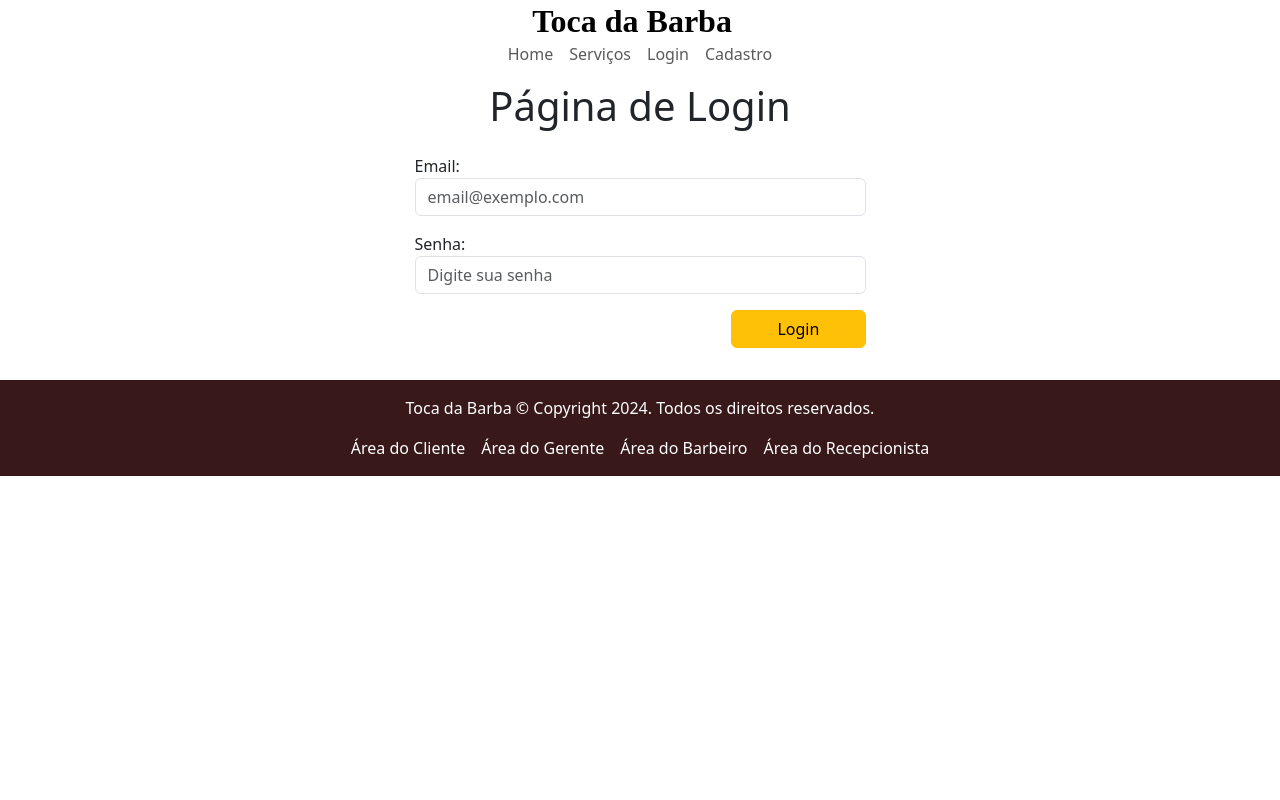
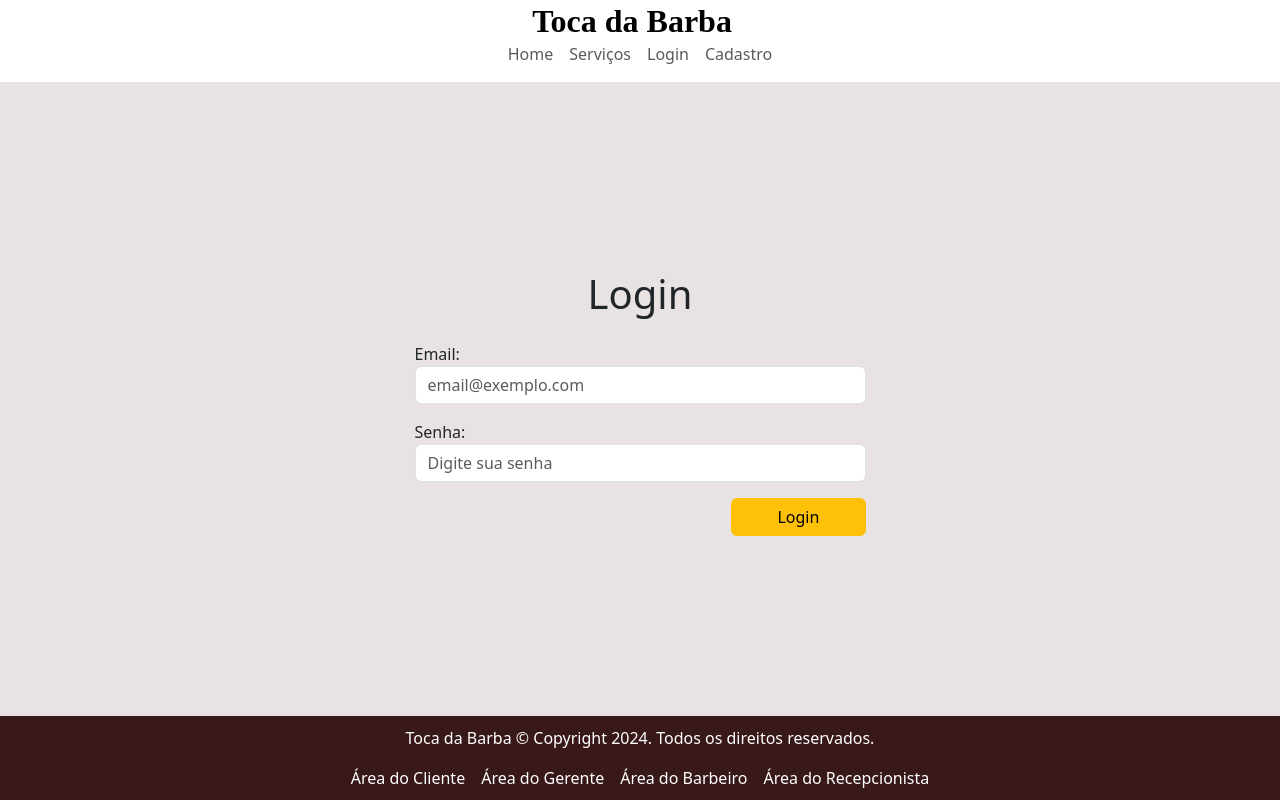
Before and after one commit to DIM0125/barber-front, a Vue app: page /login in a window 1280 px wide. Built offline with nearby package versions, Linux system fonts and the light colour scheme.

Commit message:
fix: realiza ajustes de layout

```diff
--- a/src/App.vue
+++ b/src/App.vue
@@ -4,24 +4,23 @@ import NavMenu from './components/NavMenu.vue'
 </script>
 
 <template>
-  <NavMenu />
-  <RouterView v-slot="{ Component }">
-    <transition name="fade" mode="out-in">
+  <div class="app">
+    <NavMenu class="navigation" />
+    <main class="content pt-4">
+      <RouterView v-slot="{ Component }" class="w-100">
+        <transition name="fade" mode="out-in" class="w-100">
           <component :is="Component" />
         </transition>
       </RouterView>
-  <div class="footer justify-content-center align-items-center py-3 my-3 container-fluid">
+    </main>
+    <div class="footer">
       <p>Toca da Barba © Copyright 2024. Todos os direitos reservados.</p>
       <div class="d-flex justify-content-center gap-3">
-
         <router-link to="/area-do-cliente" class="footer-link">Área do Cliente</router-link>
-
         <router-link to="/area-do-gerente" class="footer-link">Área do Gerente</router-link>
-
         <router-link to="/area-do-barbeiro" class="footer-link">Área do Barbeiro</router-link>
-
         <router-link to="/area-do-recepcionista" class="footer-link">Área do Recepcionista</router-link>
-
+      </div>
     </div>
   </div>
 </template>
@@ -37,13 +36,34 @@ import NavMenu from './components/NavMenu.vue'
   opacity: 0;
 }
 
+.app {
+  display: grid;
+  grid-template-rows: auto 1fr auto;
+  grid-template-columns: 1fr;
+  grid-template-areas:
+    "navigation"
+    "content"
+    "footer";
+  min-height: 100vh;
+}
+
+.navigation {
+  grid-area: navigation;
+}
+
+.content {
+  grid-area: content;
+  display: flex;
+  justify-content: center;
+  background-color: #e8e2e2;
+}
+
 .footer {
+  padding: 10px;
+  grid-area: footer;
   background-color: #381818;
   color: white;
   text-align: center;
-  position: absolute;
-  bottom: 100;
-  margin-top: auto;
 }
 
 .footer-link {
--- a/src/views/AgendamentoView.vue
+++ b/src/views/AgendamentoView.vue
@@ -1,6 +1,6 @@
 <template>
   <div>
-    <h1 class="text-center">Página de Agendamentos</h1>
+    <h1 class="text-center">Realize seu agendamento</h1>
     <div class="container w-50">
       <form>
         <div class="form-group">
--- a/src/views/CadastroView.vue
+++ b/src/views/CadastroView.vue
@@ -1,8 +1,8 @@
 <script setup>
-import { reactive, ref } from 'vue';
-import api from '../services/api.js';
+import { reactive, ref } from 'vue'
+import api from '../services/api.js'
 
-const cadastrado = ref(false);
+const cadastrado = ref(false)
 
 const cadastroForm = reactive({
   nome: '',
@@ -12,96 +12,95 @@ const cadastroForm = reactive({
   role: 'CLIENT'
 })
 
-const senhaConfirmacao = ref('');
-const errors = ref([]);
+const senhaConfirmacao = ref('')
+const errors = ref([])
 
 const validarCadastro = (cadastroForm) => {
-    let errors = [];
+  let errors = []
 
-    cadastroForm.nome = cadastroForm.nome.trim();
-    cadastroForm.email = cadastroForm.email.trim();
-    cadastroForm.senha = cadastroForm.senha.trim();
-    senhaConfirmacao.value = senhaConfirmacao.value.trim();
+  cadastroForm.nome = cadastroForm.nome.trim()
+  cadastroForm.email = cadastroForm.email.trim()
+  cadastroForm.senha = cadastroForm.senha.trim()
+  senhaConfirmacao.value = senhaConfirmacao.value.trim()
 
   if (cadastroForm.nome === '') {
-        errors.push('O campo Nome deve ser preenchido.');
+    errors.push('O campo Nome deve ser preenchido.')
   }
 
   if (cadastroForm.nome.length < 2) {
-        errors.push('O campo Nome deve ter pelo menos 2 caracteres.');
+    errors.push('O campo Nome deve ter pelo menos 2 caracteres.')
   }
 
   if (cadastroForm.email === '') {
-        errors.push('O campo Email deve ser preenchido.');
+    errors.push('O campo Email deve ser preenchido.')
   }
 
   if (cadastroForm.telefone !== '' && !checkTelefoneMask(cadastroForm.telefone)) {
-        errors.push('Digite um número de telefone válido.');
+    errors.push('Digite um número de telefone válido.')
   }
 
   if (cadastroForm.senha === '') {
-        errors.push('O campo senha deve ser preenchido.');
+    errors.push('O campo senha deve ser preenchido.')
   }
 
   if (senhaConfirmacao.value !== cadastroForm.senha) {
-        errors.push('As senhas devem ser iguais.');
+    errors.push('As senhas devem ser iguais.')
   }
 
-    return errors;
+  return errors
 }
 
 const handleSubmit = async () => {
-    errors.value = validarCadastro(cadastroForm);
+  errors.value = validarCadastro(cadastroForm)
 
   if (errors.value.length > 0) {
-        return;
+    return
   }
 
   if (cadastroForm.telefone === '') {
-        delete cadastroForm.telefone;
+    delete cadastroForm.telefone
   }
 
   try {
-        const response = await api.post('/users/client', cadastroForm);
+    const response = await api.post('/users/client', cadastroForm)
     if (response.status === 201) {
-            cadastrado.value = true;
+      cadastrado.value = true
     }
   } catch (error) {
     if (error?.response?.data?.error) {
-            errors.value.push(error?.response?.data?.error);
-        }
-        else {
-            errors.value = ["Ocorreu um erro! Tente novamente mais tarde."];
+      errors.value.push(error?.response?.data?.error)
+    } else {
+      errors.value = ['Ocorreu um erro! Tente novamente mais tarde.']
     }
   }
 
 }
 
 const handleTelefoneMask = () => {
-    cadastroForm.telefone = telefoneMask(cadastroForm.telefone);
+  cadastroForm.telefone = telefoneMask(cadastroForm.telefone)
 }
 
 const telefoneMask = (value) => {
-    if (!value) return ""
+  if (!value) return ''
 
   value = value.replace(/\D/g, '')
-    value = value.replace(/(\d{2})(\d)/, "($1) $2")
-    value = value.replace(/(\d)(\d{4})$/, "$1-$2")
+  value = value.replace(/(\d{2})(\d)/, '($1) $2')
+  value = value.replace(/(\d)(\d{4})$/, '$1-$2')
 
   return value
 }
 
 const checkTelefoneMask = (telefone) => {
-    const regex = /^(\(\d{2}\))\s*\d{5}-\d{4}$/;
+  const regex = /^(\(\d{2}\))\s*\d{5}-\d{4}$/
 
-    return regex.test(telefone);
+  return regex.test(telefone)
 }
 </script>
 
 <template>
-    <div v-if="!cadastrado">
-        <h1 class="text-center">Página de Cadastro</h1>
+  <div v-if="!cadastrado" class="d-flex align-items-center">
     <div class="container w-50">
+      <h1 class="text-center">Junte-se a nós!</h1>
       <form @submit.prevent="handleSubmit()">
         <div class="row mt-0 mt-md-3">
           <div class="col-md mt-3 mt-md-0">
--- a/src/views/LoginView.vue
+++ b/src/views/LoginView.vue
@@ -12,9 +12,9 @@ const handleLogin = () => {
 </script>
 
 <template>
-  <div>
+  <div class="d-flex align-items-center">
     <div class="container">
-      <h1 class="text-center">Página de Login</h1>
+      <h1 class="text-center">Login</h1>
       <form class="row justify-content-center" @submit.prevent="handleLogin()">
         <div class="col col-md-5">
           <div class="mt-3">
--- a/src/views/ServicosView.vue
+++ b/src/views/ServicosView.vue
@@ -1,90 +1,44 @@
+<script setup>
+import api from '../services/api.js'
+import { onBeforeMount, ref } from 'vue'
+
+const services = ref([])
+const loading = ref(true)
+const found = ref(false)
+
+onBeforeMount(() => {
+  api.get('/servicos')
+    .then(response => {
+      services.value = response.data.data
+      loading.value = false
+      found.value = true
+      console.log(services.value)
+    })
+    .catch(error => {
+      console.log(error)
+      loading.value = false
+      found.value = false
+    })
+})
+</script>
+
 <template>
   <div>
-    <h1 class="text-center">Página de Serviços</h1>
-    <div class="container">
-      <div class="row">
-        <!-- Card 1 -->
-        <div class="col-md-4 mb-4">
-          <div class="card">
+    <h1 class="text-center">Nossos Serviços</h1>
+    <div class="container mt-4">
+      <div class="row g-2">
+        <div class="col-md-4">
+          <div class="card" v-for="service in services" :key="service.id">
             <img
               src="https://img.freepik.com/fotos-premium/um-homem-em-uma-barbearia-com-barba-na-frente-de-um-espelho_697880-2646.jpg"
               class="card-img-top" alt="...">
             <div class="card-body">
-              <h5 class="card-title">Corte de Cabelo</h5>
-              <p class="card-text">Descrição do serviço.</p>
-              <a href="#" class="btn btn-warning">Agendar</a>
+              <h5 class="card-title">{{ service.nome }}</h5>
+              <p class="card-text">{{ service.descricao }}</p>
+              <a class="btn btn-warning">Agendar</a>
             </div>
           </div>
         </div>
-
-        <!-- Card 2 -->
-        <div class="col-md-4 mb-4">
-          <div class="card">
-            <img
-              src="https://img.freepik.com/fotos-premium/um-homem-em-uma-barbearia-com-barba-na-frente-de-um-espelho_697880-2646.jpg"
-              class="card-img-top" alt="...">
-            <div class="card-body">
-              <h5 class="card-title">Barba</h5>
-              <p class="card-text">Descrição do serviço.</p>
-              <a href="#" class="btn btn-warning">Agendar</a>
-            </div>
-          </div>
-        </div>
-
-        <!-- Card 3 -->
-
-        <div class="col-md-4 mb-4">
-          <div class="card">
-            <img
-              src="https://img.freepik.com/fotos-premium/um-homem-em-uma-barbearia-com-barba-na-frente-de-um-espelho_697880-2646.jpg"
-              class="card-img-top" alt="...">
-            <div class="card-body">
-              <h5 class="card-title">Pacote Completo</h5>
-              <p class="card-text">Descrição do serviço.</p>
-              <a href="#" class="btn btn-warning">Agendar</a>
-            </div>
-          </div>
-        </div>
-
-        <div class="col-md-4 mb-4">
-          <div class="card">
-            <img
-              src="https://img.freepik.com/fotos-premium/um-homem-em-uma-barbearia-com-barba-na-frente-de-um-espelho_697880-2646.jpg"
-              class="card-img-top" alt="...">
-            <div class="card-body">
-              <h5 class="card-title">Pacote Completo</h5>
-              <p class="card-text">Descrição do serviço.</p>
-              <a href="#" class="btn btn-warning">Agendar</a>
-            </div>
-          </div>
-        </div>
-
-        <div class="col-md-4 mb-4">
-          <div class="card">
-            <img
-              src="https://img.freepik.com/fotos-premium/um-homem-em-uma-barbearia-com-barba-na-frente-de-um-espelho_697880-2646.jpg"
-              class="card-img-top" alt="...">
-            <div class="card-body">
-              <h5 class="card-title">Pacote Completo</h5>
-              <p class="card-text">Descrição do serviço.</p>
-              <a href="#" class="btn btn-warning">Agendar</a>
-            </div>
-          </div>
-        </div>
-
-        <div class="col-md-4 mb-4">
-          <div class="card">
-            <img
-              src="https://img.freepik.com/fotos-premium/um-homem-em-uma-barbearia-com-barba-na-frente-de-um-espelho_697880-2646.jpg"
-              class="card-img-top" alt="...">
-            <div class="card-body">
-              <h5 class="card-title">Pacote Completo</h5>
-              <p class="card-text">Descrição do serviço.</p>
-              <a href="#" class="btn btn-warning">Agendar</a>
-            </div>
-          </div>
-        </div>
-
       </div>
     </div>
   </div>
```
Lines whose indentation alone changed are shown as unchanged.
